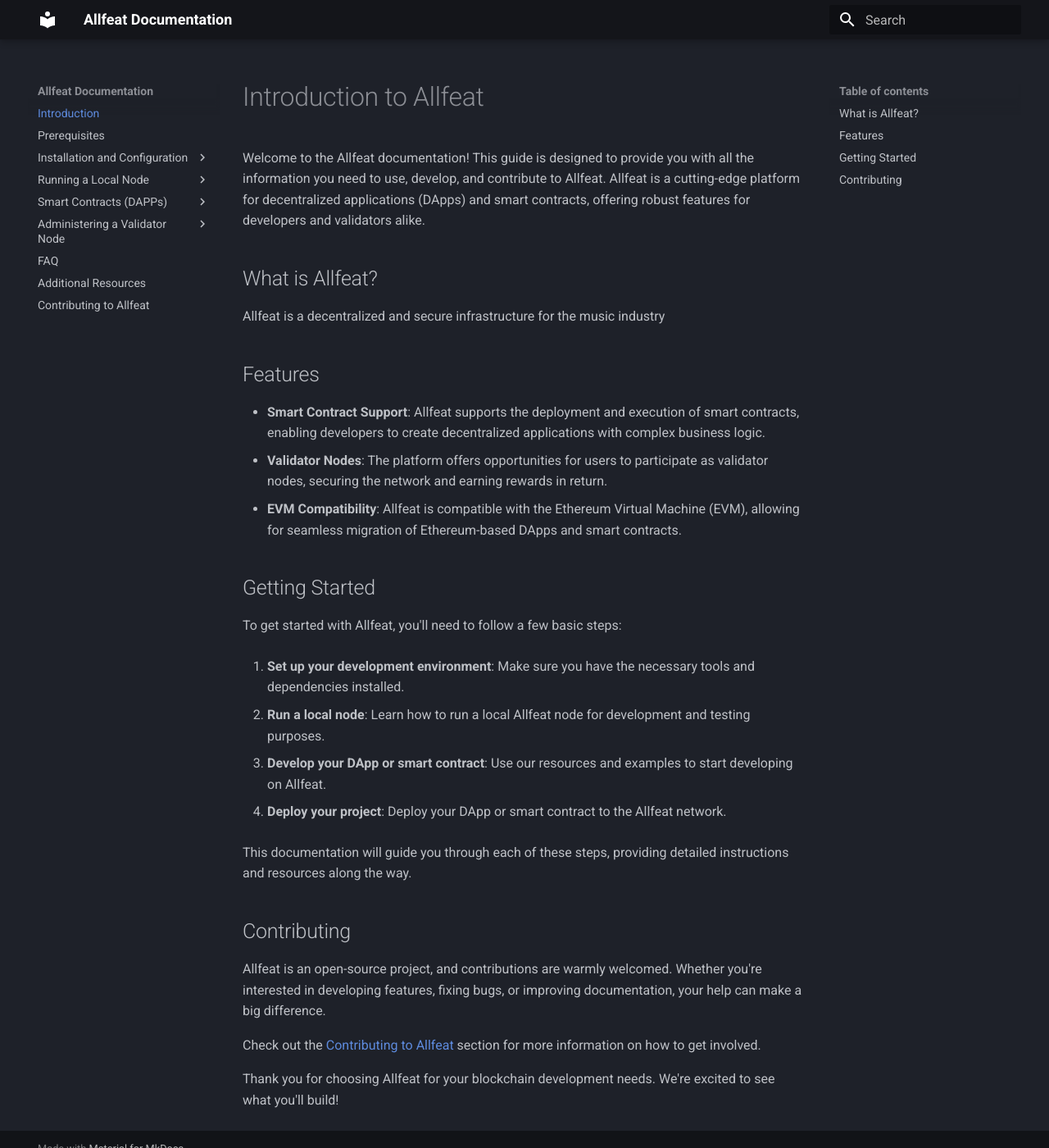
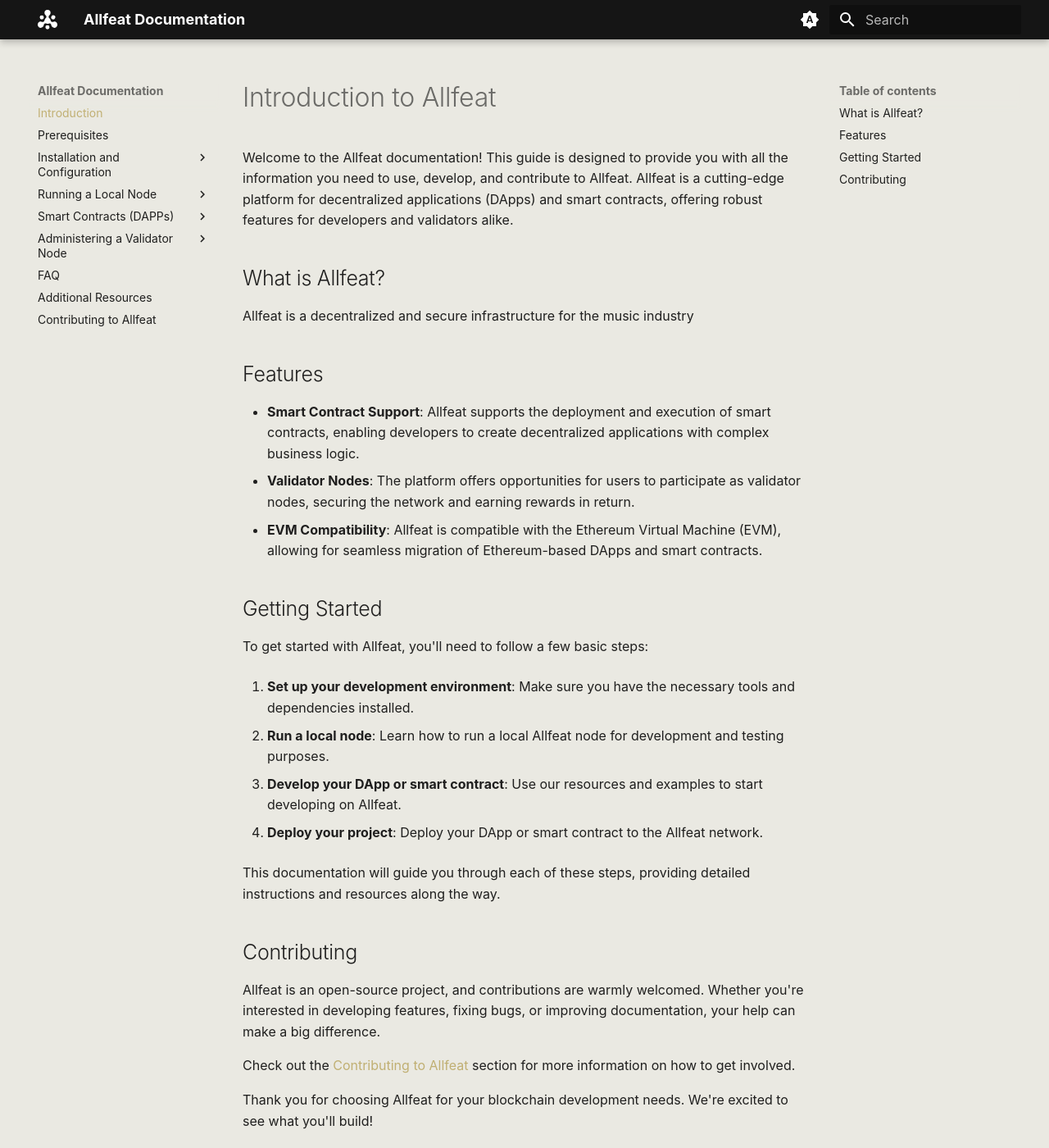
Before and after one commit to Allfeat/docs, an MkDocs documentation site: the page built from docs/index.md, in a window 1280 px wide and 1400 px high. Shown: the whole window at 82% size. Built offline with MkDocs 1.6.1 and Material for MkDocs 9.7.7, drawn with Linux system fonts in a browser that asks for light colours; some web fonts are replaced.

Commit message:
Update doc's theme, related to Allfeat's theme

```diff
--- /dev/null
+++ b/docs/stylesheets/extra.css
@@ -0,0 +1,24 @@
+:root {
+    --md-primary-fg-color: #c0af72;
+    --md-primary-fg-color--light: #EDE8D5;
+    --md-primary-fg-color--dark:  #12172a;
+}
+
+[data-md-color-scheme="Allfeat"] {
+    --md-primary-fg-color:        #151515;
+    --md-primary-fg-color--light: #EDE8D5;
+    --md-primary-fg-color--dark:  #12172a;
+    --md-default-bg-color: #eae9e2;
+}
+
+[data-md-color-scheme="Allfeat-dark"] {
+    --md-primary-fg-color:        #151515;
+    --md-primary-fg-color--light: #EDE8D5;
+    --md-primary-fg-color--dark:  #12172a;
+    --md-default-bg-color: #282727;
+    color: #d9d9d9;
+}
+
+[data-md-color-scheme="Allfeat-dark"] strong, [data-md-color-scheme="Allfeat-dark"] .md-nav__title, [data-md-color-scheme="Allfeat-dark"] h1,[data-md-color-scheme="Allfeat-dark"] h2, [data-md-color-scheme="Allfeat-dark"] h3, [data-md-color-scheme="Allfeat-dark"] h4 {
+    color: #f1f1f1
+}
--- a/mkdocs.yml
+++ b/mkdocs.yml
@@ -5,11 +5,36 @@
 
 theme:
   name: material
+  font:
+    text: 'TasaOrbiter'
+    url: 'assets/fonts/tasaOrbiter.woff2'
+  logo: assets/logos/allfeat-light.svg
   palette:
-    scheme: slate
-    primary: black
-    accent: green
+    # Palette toggle for automatic mode
+    - media: "(prefers-color-scheme)"
+      toggle:
+        icon: material/brightness-auto
+        name: Switch to light mode
+
+    # Palette toggle for light mode
+    - media: "(prefers-color-scheme: light)"
+      scheme: Allfeat
+      accent: teal
+      toggle:
+        icon: material/brightness-7
+        name: Switch to dark mode
+
+    # Palette toggle for dark mode
+    - media: "(prefers-color-scheme: dark)"
+      scheme: Allfeat-dark
+      primary: custom
+      accent: teal
+      toggle:
+        icon: material/brightness-4
+        name: Switch to light mode
   language: en
+extra_css:
+  - stylesheets/extra.css
 
 docs_dir: docs
 
```
Also changed, not shown: docs/assets/fonts/tasaOrbiter.woff2 (added), docs/assets/logos/allfeat-light.svg (added), docs/assets/logos/allfeat.svg (added).
